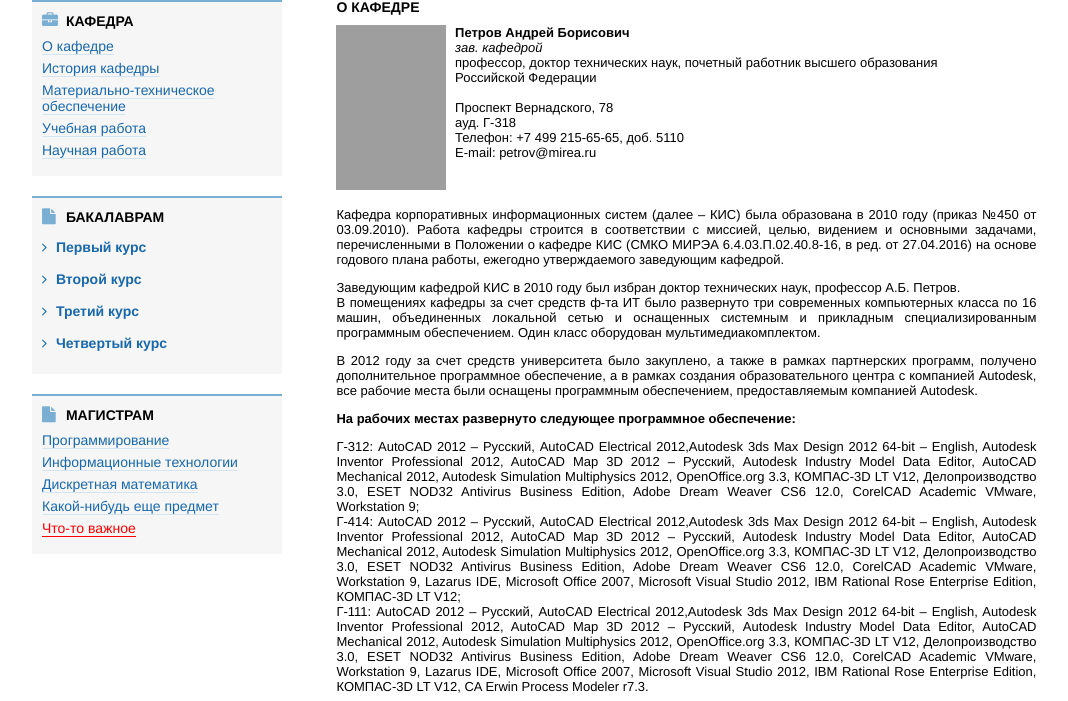
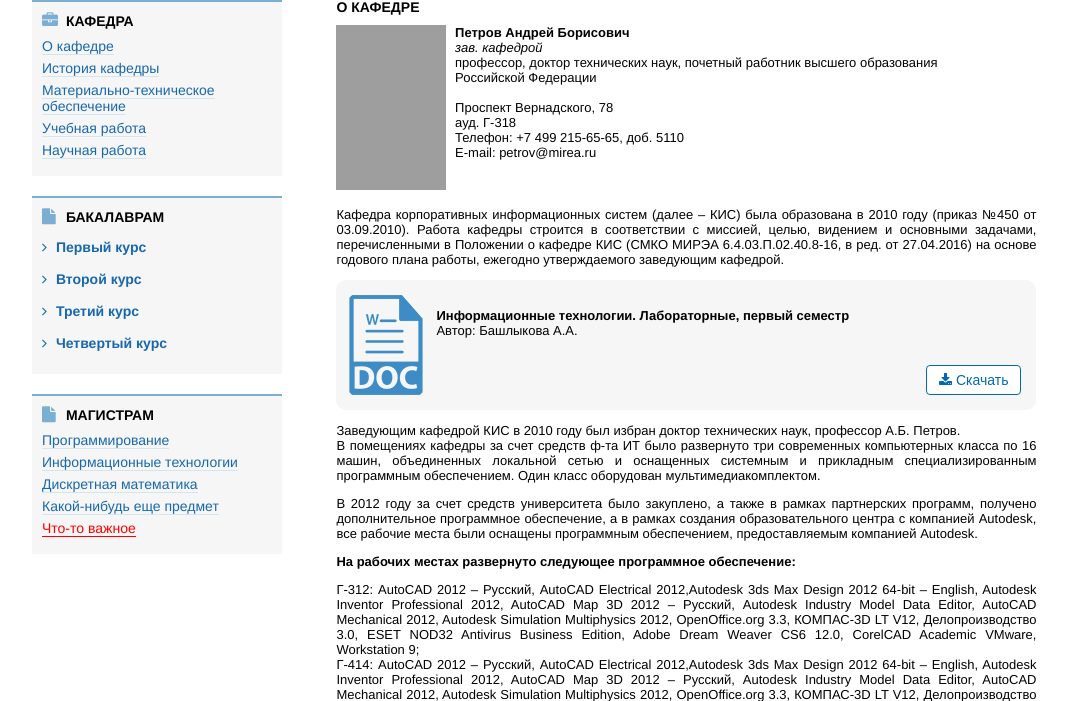
Before and after one commit to CaptFrozenberg/kafedra, a Django app: page / in a window 1280 px wide. Shown: the part 130-831 px from the top of the page, without its empty margins (58-1126 px from the left). Run offline with Django 3.2, Linux system fonts and the light colour scheme; grey boxes are pictures that could not be loaded.

Commit message:
Added new icons to file display format

```diff
--- a/main/templates/mainpage.html
+++ b/main/templates/mainpage.html
@@ -29,7 +29,27 @@
 		</div>
 	</span>
 	<span class="plaintext">
+
+
+
 		<p>Кафедра корпоративных информационных систем (далее – КИС) была образована в 2010 году (приказ №450 от 03.09.2010). Работа кафедры строится в соответствии с миссией, целью, видением и основными задачами, перечисленными в Положении о кафедре КИС (СМКО МИРЭА 6.4.03.П.02.40.8-16, в ред. от 27.04.2016) на основе годового плана работы, ежегодно утверждаемого заведующим кафедрой.</p>
+
+		<span class="word wrap">
+			<img src="static/images/word.png" height="100" class="inline" />
+			<p class="inline">
+				<b>
+					Информационные технологии. Лабораторные, первый семестр
+				</b>
+				<br>
+					Автор: Башлыкова А.А.
+			</p>
+			<a href="#" class="inline">
+				<button class="button">
+					<i class="fa fa-download"> </i>
+					Скачать
+				</button>
+			</a>
+		</span>
 
 		<p>Заведующим кафедрой КИС в 2010 году был избран доктор технических наук, профессор А.Б. Петров.<br>
 		В помещениях кафедры за счет средств ф-та ИТ было развернуто три современных компьютерных класса по 16 машин, объединенных локальной сетью и оснащенных системным и прикладным специализированным программным обеспечением. Один класс оборудован мультимедиакомплектом.</p>
--- a/static/css/main.css
+++ b/static/css/main.css
@@ -190,6 +190,10 @@ ul {
 	color: red;
 }
 
+.sub-menu li {
+	font-size: 15px;
+}
+
 .del {
    display: none;
 }
@@ -217,7 +221,26 @@ ul {
 	display: none;
 }
 
-.sub-menu li {
-	font-size: 15px;
+.wrap {
+	position: relative;
+	display: block;
+	height: 100px;
+	background: #f6f6f6;
+	padding: 15px 0;
+	border-radius: 10px;
+}
 
+.wrap > a {
+	bottom: 15px;
+	right: 15px;
+	position: absolute;
 }
+
+.wrap > p {
+	text-align: top;
+	float: top;
+}
+
+.wrap > img {
+	opacity: 0.75;
+}
```
Also changed, not shown: main/templates/subject.html (+27 -5 lines), static/images/word.png.
